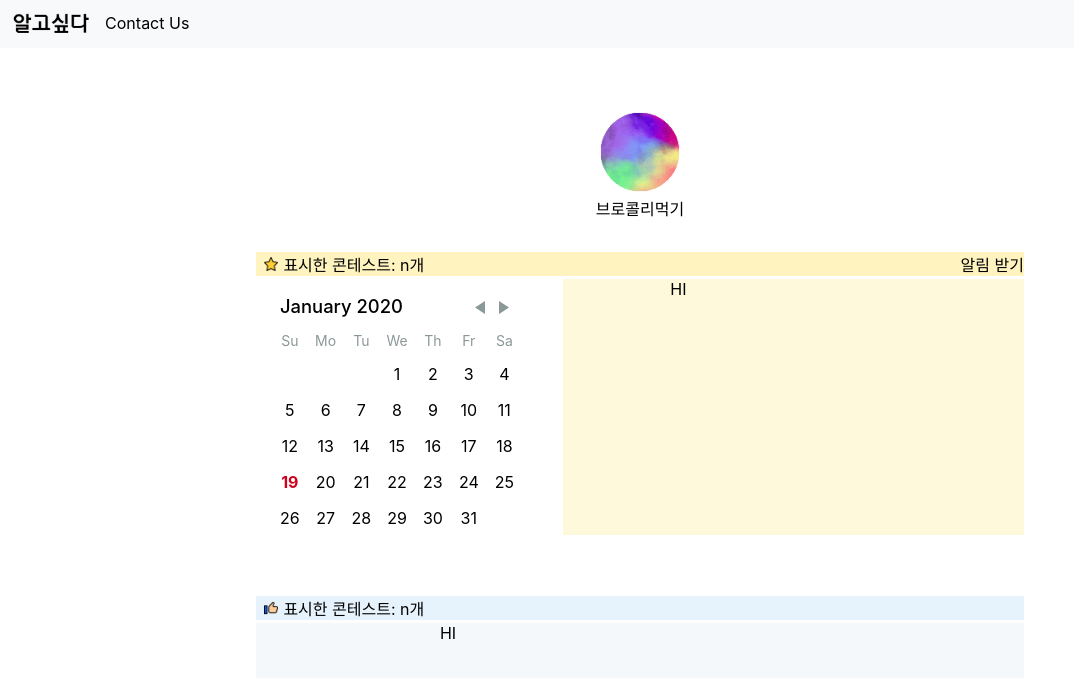
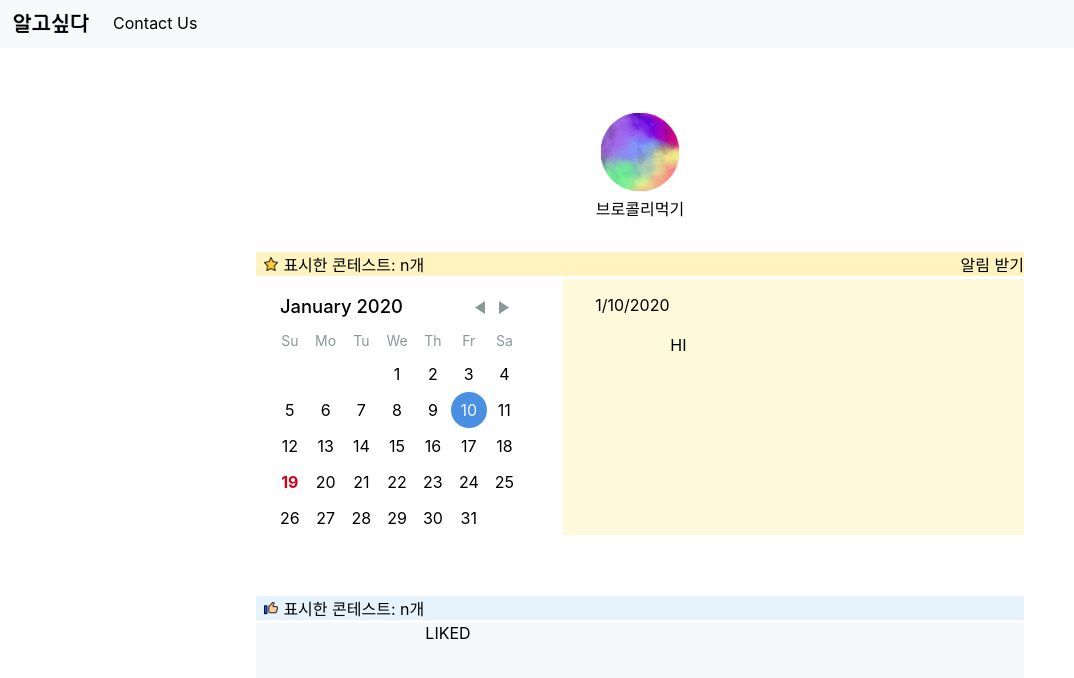
Before and after one commit to forbid403/pathfinder, a React (Create React App) app in the folder client/: page /mypage in a window 1280 px wide. Both pictures are taken after a click on the element "10". Shown: the top 678 px of the page, without its empty margins (0-1074 px from the left). Built offline with nearby package versions, Linux system fonts and the light colour scheme; no server answers.

Commit message:
[add] can pick the date

```diff
--- /dev/null
+++ b/client/src/components/MyPage/MyLikeList.css
@@ -0,0 +1,4 @@
+.like-list-wrapper {
+    width: 50%;
+    display: aline;
+}
--- /dev/null
+++ b/client/src/components/MyPage/MyLikeList.js
@@ -0,0 +1,12 @@
+import React, {Component} from 'react';
+import './MyLikeList.css';
+
+const MyLikeList = ({form, children}) => {
+    return (
+        <section className = "like-list-wrapper">
+            LIKED
+        </section>
+    );
+};
+
+export default MyLikeList;
--- a/client/src/components/MyPage/MyPage.css
+++ b/client/src/components/MyPage/MyPage.css
@@ -15,7 +15,7 @@
     height: 1.4rem;
     padding: 0.8rem;
     text-align: center;
-    margin-left: 0.5    rem;
+    margin-left: 0.5rem;
     float: left;
 }
 
@@ -65,6 +65,14 @@
     float: left;
 }
 
+.mypage-calendar-picked-date {
+    text-align: left;
+    width: 80%;
+    margin-left: 2rem;
+    margin-bottom: 20px;
+    margin-top: 16px;
+}
+
 .mypage-like-title {
     width: 60%;
     height: 1.5rem;
--- a/client/src/components/MyPage/MyPage.js
+++ b/client/src/components/MyPage/MyPage.js
@@ -1,5 +1,6 @@
 import React, {Component, Fragment} from 'react';
 import MyStarList from './MyStarList';
+import MyLikeList from './MyLikeList';
 import DayPicker from 'react-day-picker';
 import logo from '../../images/logo_black.png';
 import tmp_profile from '../../images/tmp_google_image.png';
@@ -12,48 +13,20 @@ class MyPage extends Component{
     constructor(props) {
         super(props);
 
+        this.handleDayClick = this.handleDayClick.bind(this);
+
         this.state = {
-            currentContests: []
-        }
+            currentContests: [],
+            selectedDay: undefined
+        };
     }
 
-    callApi = async () => {
-        const response = await fetch('api/getcontestdata');
-        const body = await response.json();
-        return body;
-    }
-
-    componentWillMount() {
-        this.callApi()
-            .then(res => {
-                this.setState({
-                    currentContests: res
-                })
-            })
-            .catch(err => console.log(err))
-    }
-
-
-    StylingInline() {
-        const modifiers = {
-            thursdays: { daysOfWeek: [4] },
-            birthday: new Date(2018, 9, 30),
-          };
-          const modifiersStyles = {
-            birthday: {
-              color: 'white',
-              backgroundColor: '#ffc107',
-            },
-            thursdays: {
-              color: '#ffc107',
-              backgroundColor: '#fffdee',
-            },
-          };
+    handleDayClick(day) {
+        console.log("@@@ " + day)
+        this.setState({selectedDay : day})
     }
 
     render(){
-        const {modifiers, modifiersStyles} = this;
-        const {currentContests} = this.state;
         return(
             <div>
                 <div className = "mypage-header-wrapper">
@@ -97,12 +70,21 @@ class MyPage extends Component{
                     <div className = "mypage-star-calendar">
                         <DayPicker
                             month={new Date()}
-                            modifiers={modifiers}
-                            modifiersStyles={modifiersStyles}/>
+                            onDayClick={this.handleDayClick}
+                            selectedDays={this.state.selectedDay}/>
                     </div>
                     <div className = "mypage-star-list-wrapper">
-                        <MyStarList>
-                        </MyStarList>
+                        {
+                            this.state.selectedDay ? (
+                                <div>
+                                <div className = "mypage-calendar-picked-date">
+                                {this.state.selectedDay.toLocaleDateString()}
+                                </div>
+                                    <MyStarList>
+                                    </MyStarList>
+                                </div>
+                            ) : <div>날짜를 선택하세요.</div>
+                        }
                     </div>
                 </div>
             </div>
@@ -119,8 +101,8 @@ class MyPage extends Component{
 
                 <div className = "mypage-like-wrapper">
                     <div className = "mypage-like-list-wrapper">
-                        <MyStarList>
-                        </MyStarList>
+                        <MyLikeList>
+                        </MyLikeList>
                     </div>
                 </div>
 
```
